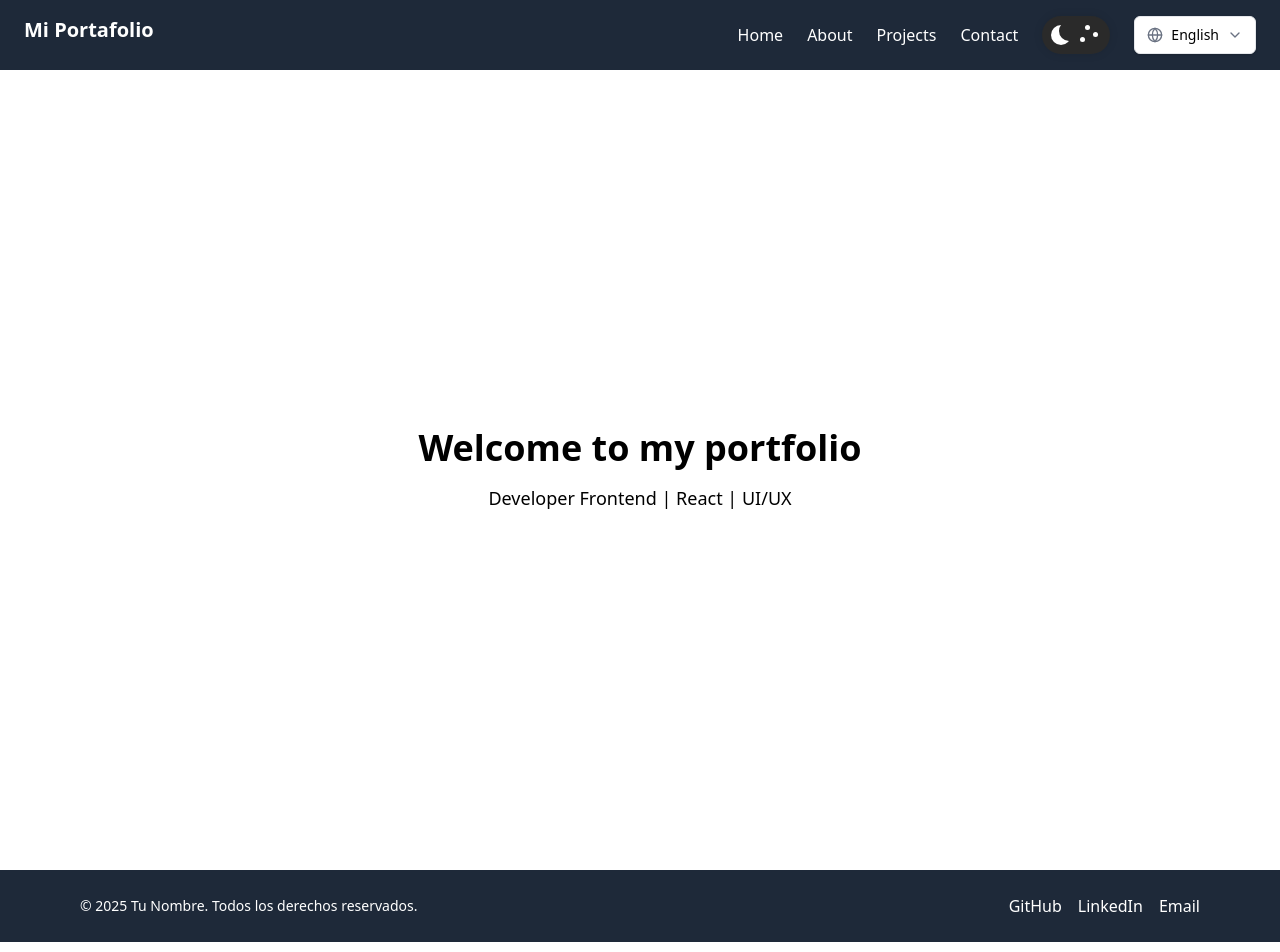
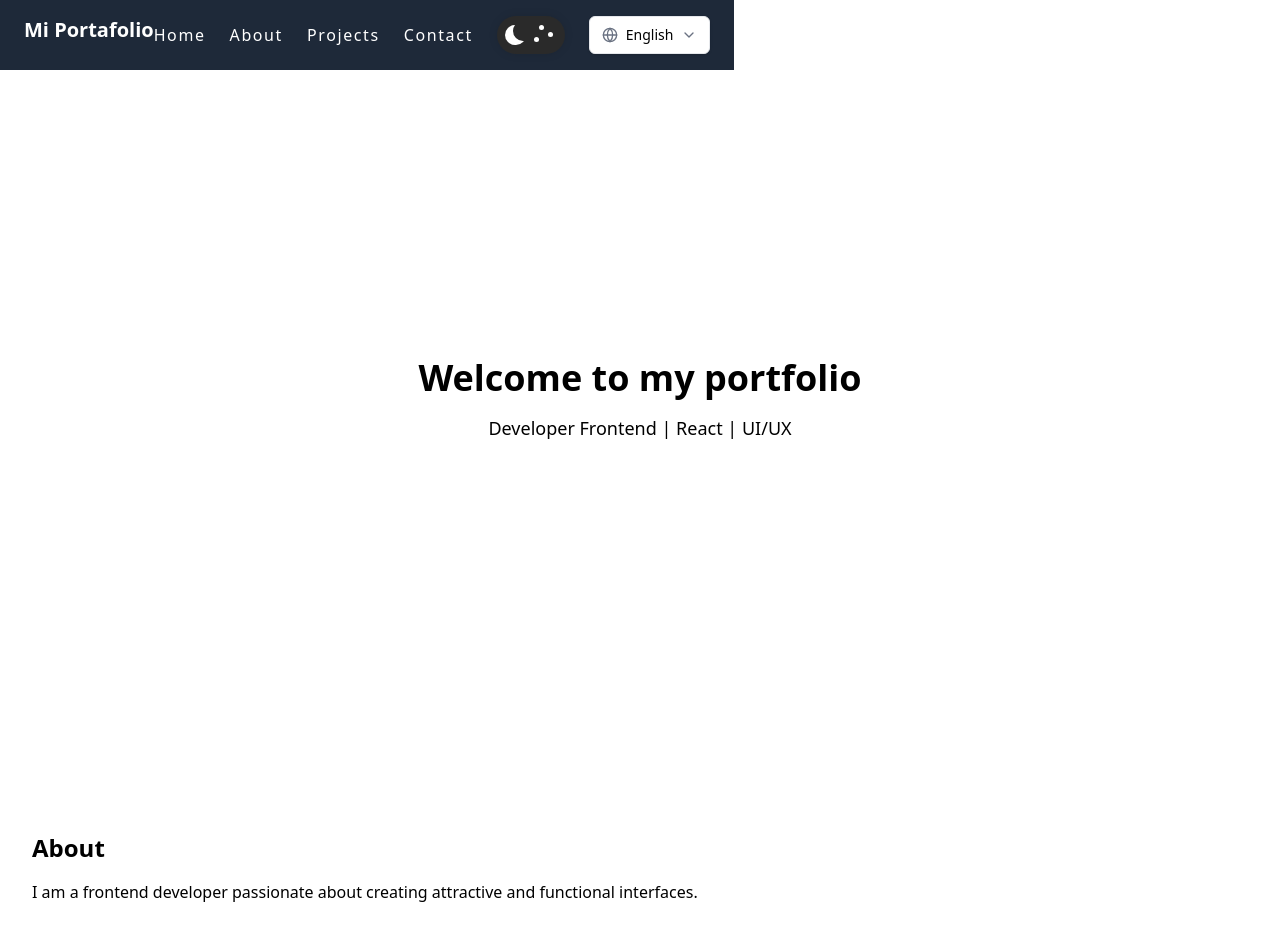
Before and after one commit to LangerTwo/portfolio, a React (Vite) app: page / in a window 1280 px wide. Shown: the top 952 px of the page. Built offline with nearby package versions, Linux system fonts and the light colour scheme.

Commit message:
modificando el diseño del portafolio

```diff
--- a/package.json
+++ b/package.json
@@ -18,7 +18,8 @@
     "react": "^19.0.0",
     "react-dom": "^19.0.0",
     "react-i18next": "^15.4.1",
-    "react-router-dom": "^7.5.0"
+    "react-router-dom": "^7.5.0",
+    "react-scroll": "^1.9.3"
   },
   "devDependencies": {
     "@eslint/js": "^9.21.0",
--- a/src/App.jsx
+++ b/src/App.jsx
@@ -2,23 +2,23 @@
 import { BrowserRouter as Router, Routes, Route } from "react-router-dom";
 import Navbar from "./components/Navbar";
 import Home from "./pages/Home";
-import About from "./pages/About";
-import Projects from "./pages/Projects";
-import Contact from "./pages/Contact";
+import About from "./sections/About";
+import Projects from "./sections/Projects";
+import Contact from "./sections/Contact";
 import Footer from './components/Footer';
 
 function App() {
   return (
-    <Router>
+    <>
       <Navbar />
-      <Routes>
-        <Route path="/" element={<Home />} />
-        <Route path="/about" element={<About />} />
-        <Route path="/projects" element={<Projects />} />
-        <Route path="/contact" element={<Contact />} />
-      </Routes>
-      <Footer />
-    </Router>
+      <main className="scroll-smooth">
+        <section id="home"><Home /></section>
+        <section id="about"><About /></section>
+        <section id="projects"><Projects /></section>
+        <section id="contact"><Contact /></section>
+        <Footer />
+      </main>
+    </>
   );
 }
 
--- a/src/components/Navbar.jsx
+++ b/src/components/Navbar.jsx
@@ -1,37 +1,36 @@
 import React, { useState } from "react";
-import { Link } from "react-router-dom";
 import { Menu, X } from "lucide-react";
 import { useTranslation } from 'react-i18next'
-import DarkModeToggle from "./DarkModeToggle"; // Asegúrate de que la ruta sea correcta
+import DarkModeToggle from "./DarkModeToggle";
 import LanguageSwitcher from "./LanguageSwitcher";
 
 function Navbar() {
-  const { t } = useTranslation()
+  const { t } = useTranslation();
   const [menuOpen, setMenuOpen] = useState(false);
 
   const toggleMenu = () => setMenuOpen(!menuOpen);
   const closeMenu = () => setMenuOpen(false);
 
   const links = [
-    { to: "/", label: t("home") },
-    { to: "/about", label: t("about") },
-    { to: "/projects", label: t("projects_title") },
-    { to: "/contact", label: t("contact") },
+    { to: "#home", label: t("home") },
+    { to: "#about", label: t("about") },
+    { to: "#projects", label: t("projects_title") },
+    { to: "#contact", label: t("contact") },
   ];
 
   return (
-    <nav className="bg-gray-800 text-white px-6 py-4 flex justify-between">
+    <nav className="fixed bg-gray-800 text-white px-6 py-4 flex justify-between">
       <h1 className="text-xl font-bold">
-        <Link to="/" onClick={closeMenu}>Mi Portafolio</Link>
+        <a href="#home" onClick={closeMenu}>Mi Portafolio</a>
       </h1>
 
       {/* Desktop Menu */}
       <ul className="hidden md:flex space-x-6 items-center">
         {links.map((link) => (
-          <li key={link.to}>
-            <Link to={link.to} onClick={closeMenu} className="hover:text-blue-400 transition">
+          <li key={link.to} smooth={true} duration={500} className="tracking-widest">
+            <a href={link.to} onClick={closeMenu} className="hover:text-blue-400 transition">
               {link.label}
-            </Link>
+            </a>
           </li>
         ))}
         <li><DarkModeToggle /></li>
@@ -51,9 +50,9 @@ function Navbar() {
           <ul className="space-y-4 flex flex-col items-center justify-center h-full">
             {links.map((link) => (
               <li key={link.to} className="w-full flex flex-col py-3 items-center tracking-widest border-b-2 border-gray-700">
-                <Link to={link.to} onClick={closeMenu} className="hover:text-blue-400 transition">
+                <a href={link.to} onClick={closeMenu} className="hover:text-blue-400 transition">
                   {link.label}
-                </Link>
+                </a>
               </li>
             ))}
             <li><DarkModeToggle /></li>
@@ -66,3 +65,4 @@ function Navbar() {
 }
 
 export default Navbar;
+// This code is a React component for a responsive navigation bar.
```
Also changed, not shown: src/sections/About.jsx (renamed from src/pages/About.jsx), src/sections/Contact.jsx (renamed from src/pages/Contact.jsx), src/sections/Projects.jsx (renamed from src/pages/Projects.jsx), 1 other file (tests, documents, lock files or other folders).
